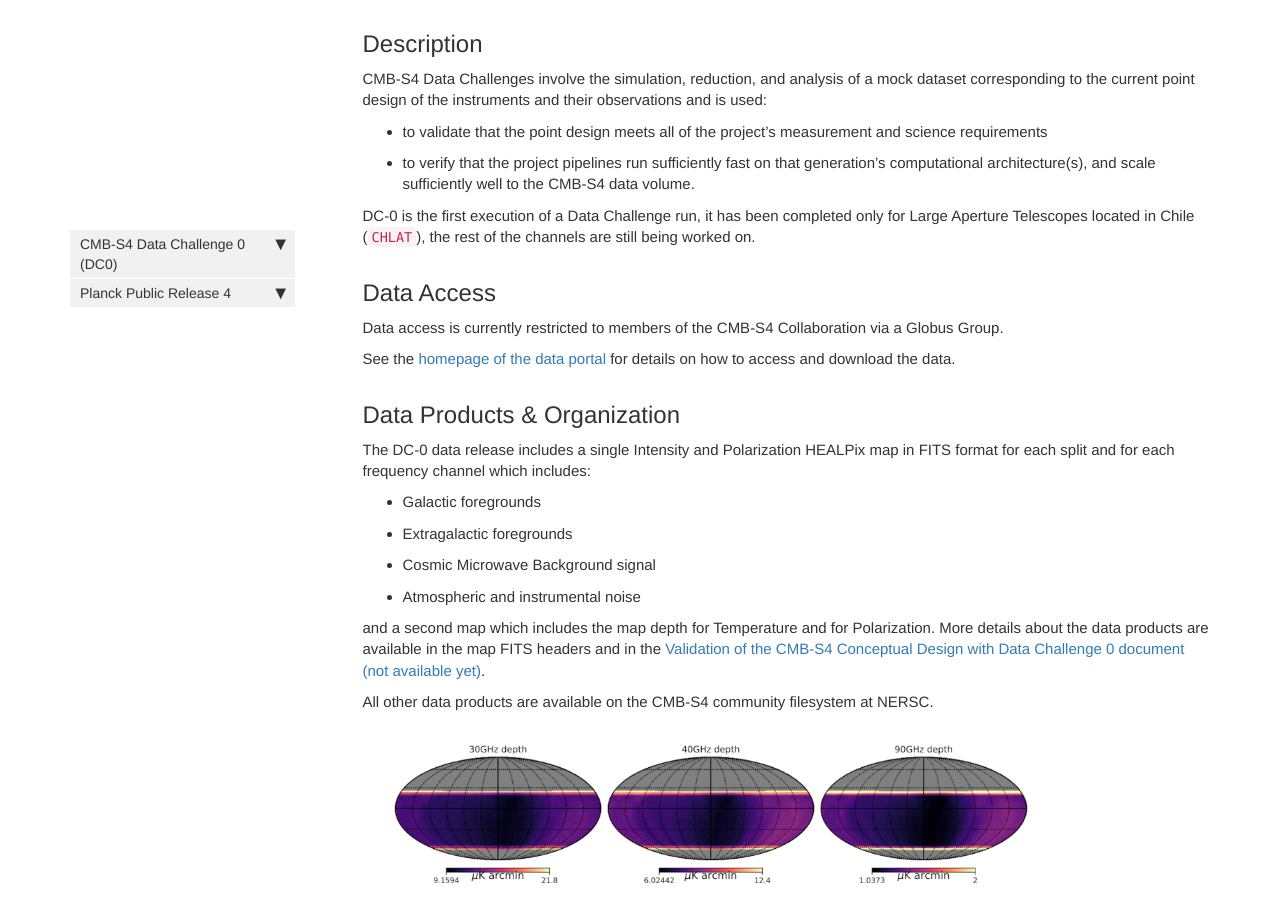
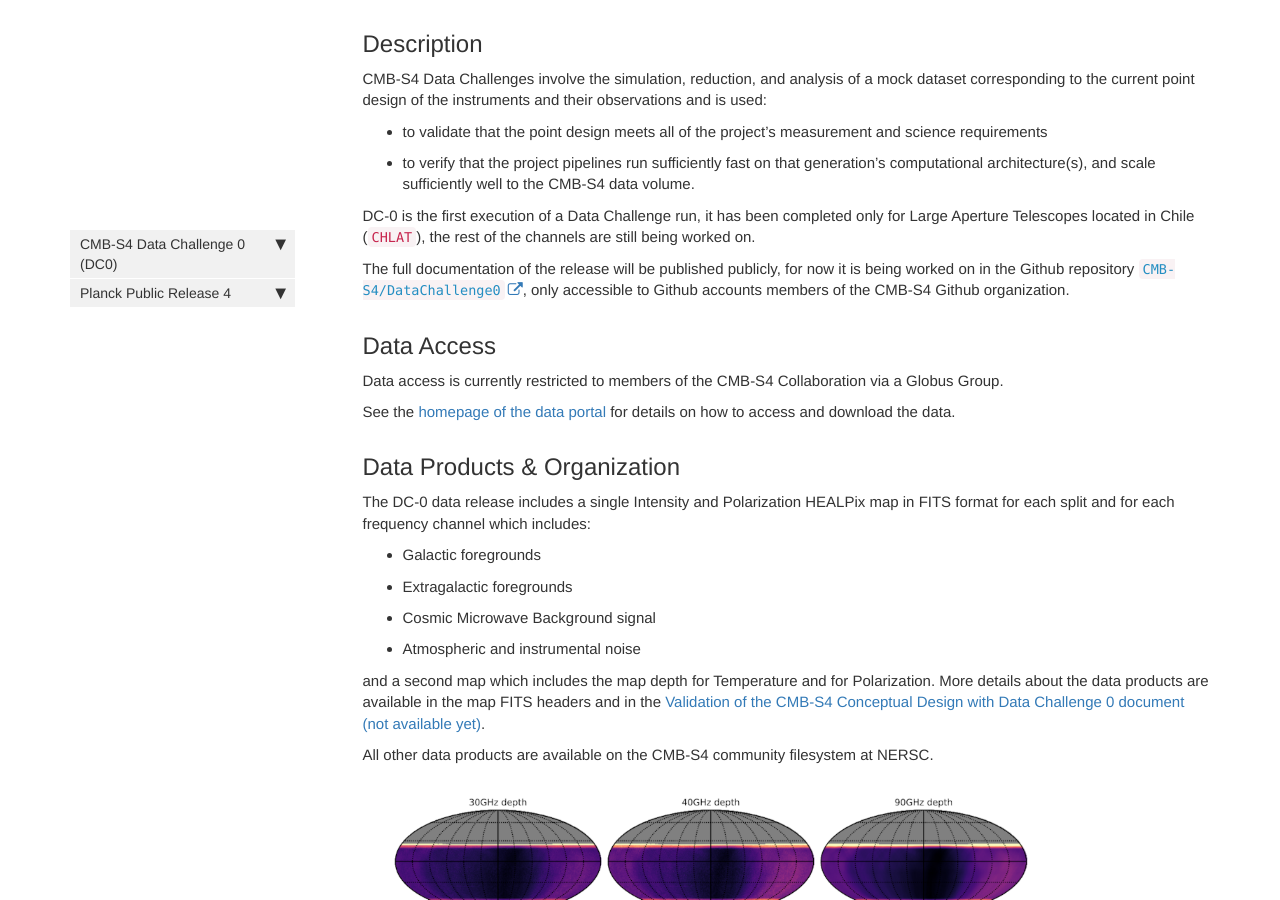
Before and after one commit to CMB-S4/serverless-data-portal-cmb-s4, a Jekyll site: the page built from dc0.md, in a window 1280 px wide and 900 px high, scrolled down 543 px. Built offline with Jekyll 4.4.1, drawn with Linux system fonts in a browser that asks for light colours; comment, search, counter and statistics services are not loaded.

Commit message:
Link to DC0 paper

```diff
--- a/dc0.md
+++ b/dc0.md
@@ -15,6 +15,8 @@ CMB-S4 Data Challenges involve the simulation, reduction, and analysis of a mock
 * to verify that the project pipelines run sufficiently fast on that generation’s computational architecture(s), and scale sufficiently well to the CMB-S4 data volume.
 
 DC-0 is the first execution of a Data Challenge run, it has been completed only for Large Aperture Telescopes located in Chile (`CHLAT`), the rest of the channels are still being worked on.
+
+The full documentation of the release will be published publicly, for now it is being worked on in the Github repository [`CMB-S4/DataChallenge0`](https://github.com/CMB-S4/DataChallenge0), only accessible to Github accounts members of the CMB-S4 Github organization.
 
 ## Data Access
 
```
